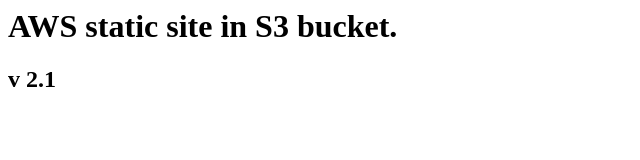
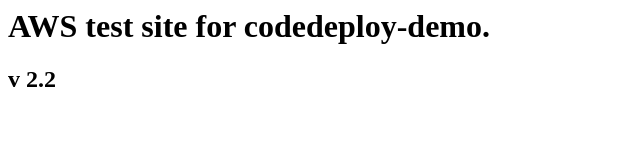
Before and after one commit to nazar-budchanyi/codedeploy-demo, a plain HTML site: page index.html in a window 1280 px wide. Shown: the whole page, without its empty margins (0-640 px from the left). Drawn offline with Linux system fonts and the light colour scheme.

Commit message:
site edited 2.2

```diff
--- a/index.html
+++ b/index.html
@@ -1,6 +1,6 @@
 <html>
     <body>
-        <h1>AWS static site in S3 bucket.</h1>
-        <h2>v 2.1</h2>
+        <h1>AWS test site for codedeploy-demo.</h1>
+        <h2>v 2.2</h2>
     </body>
 </html>
```
